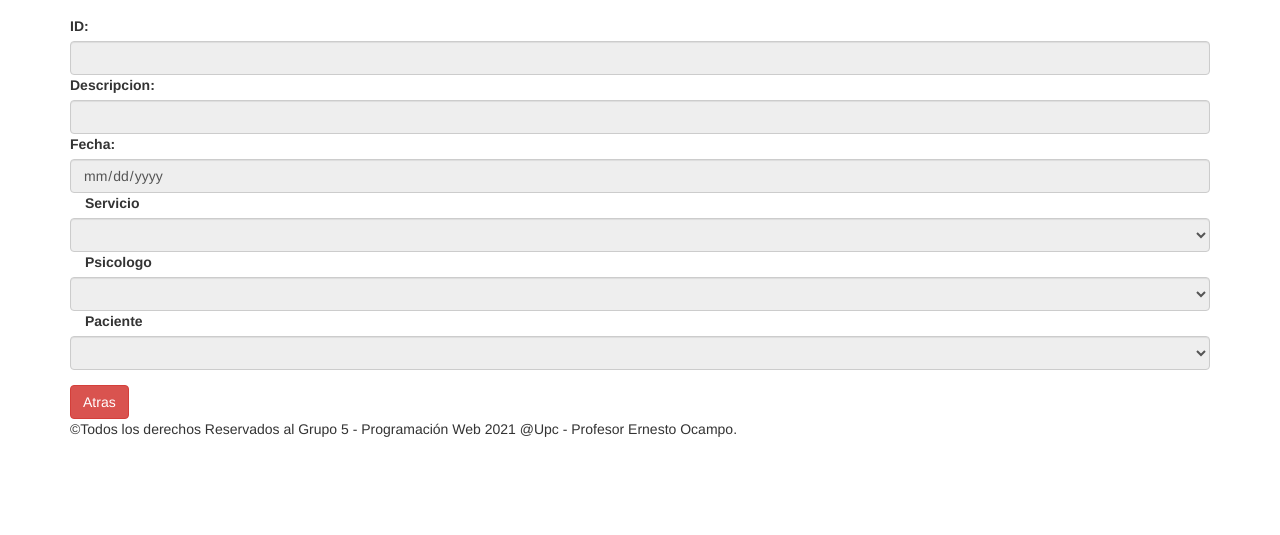
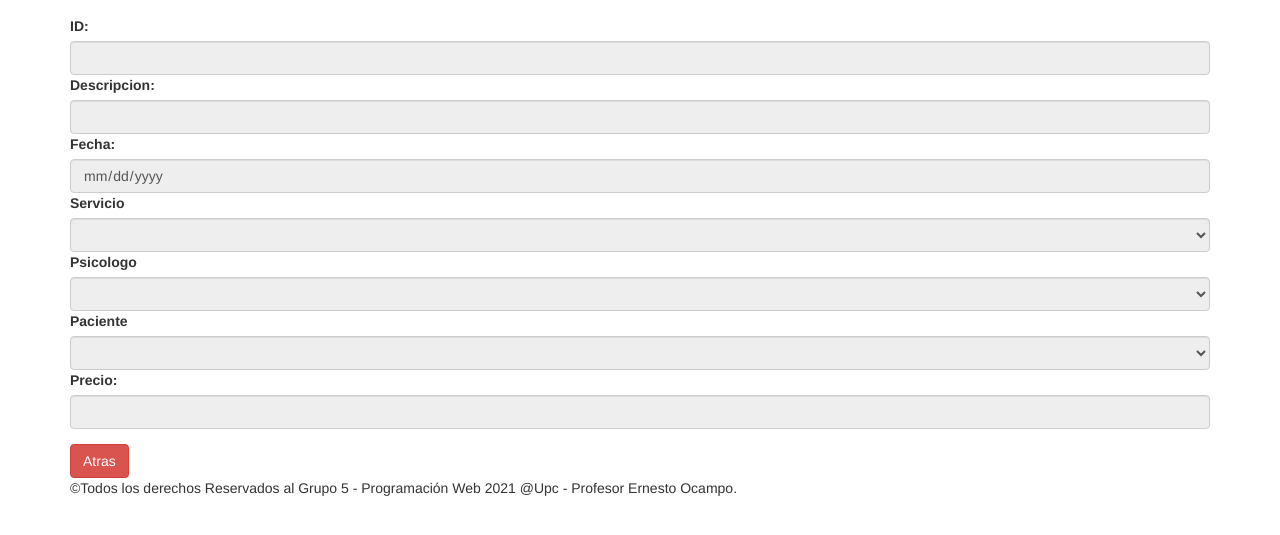
Before and after one commit to luistedes21-ui/spring, a Spring app: page /comprobante in a window 1280 px wide. Shown: the part 135-670 px from the top of the page. Run offline with Thymeleaf, Linux system fonts and the light colour scheme; the template is opened without the code that fills it, so the values that code supplies are empty; some of the project's set-up classes (security, data sources, template engines, error pages and the like) are left out, and stand-ins take their place; some libraries are stand-ins or nearby versions.

```diff
--- a/probandoando123/src/main/resources/templates/comprobante.html
+++ b/probandoando123/src/main/resources/templates/comprobante.html
@@ -32,7 +32,7 @@
 						<label 	for="fecha">Fecha:</label>
 						<input disabled type="date" th:field="*{fechaReserva}" class="form-control" id="fecha"></input>
 
-						<label for= "servicio" class = "col-sm-2 col-from-label">Servicio</label>
+						<label for= "servicio">Servicio</label>
 						<select disabled class = "form-control" th:field="*{servicio.idServicio}">
 						<option th:each= "serv: ${listaServicios}"
 						        th:value= "${serv.idServicio}"
@@ -40,7 +40,7 @@
 						        th:selected= "(${serv.idServicio} == *{servicio.idServicio})"></option>
 						 </select>
 
-						<label for= "psicologo" class = "col-sm-2 col-from-label">Psicologo</label>
+						<label for= "psicologo">Psicologo</label>
 						<select disabled class = "form-control" th:field="*{psicologo.idPsicologo}">
 						<option th:each= "psi: ${listaPsicologos}"
 						        th:value= "${psi.idPsicologo}"
@@ -49,13 +49,17 @@
 						 </select>
 
 
-						<label for= "paciente" class = "col-sm-2 col-from-label">Paciente</label>
+						<label for= "paciente">Paciente</label>
 						<select disabled class = "form-control" th:field="*{paciente.idPaciente}">
 						<option th:each= "pac: ${listaPacientes}"
 						        th:value= "${pac.idPaciente}"
 						        th:text= "${pac.nombrePaciente}"
 						        th:selected= "(${pac.idPaciente} == *{paciente.idPaciente})"></option>
 						 </select>
+
+						 <label 	for="costoServicioTotal">Precio:</label>
+						<input disabled type="text" th:field="*{costoTotal}" class="form-control" id="costoServicioTotal"></input>
+
 					</div>
 
 				</div>
```
Also changed, not shown: probandoando123/src/main/java/upc/edu/pe/model/Reserva.java (+11 -2 lines).
